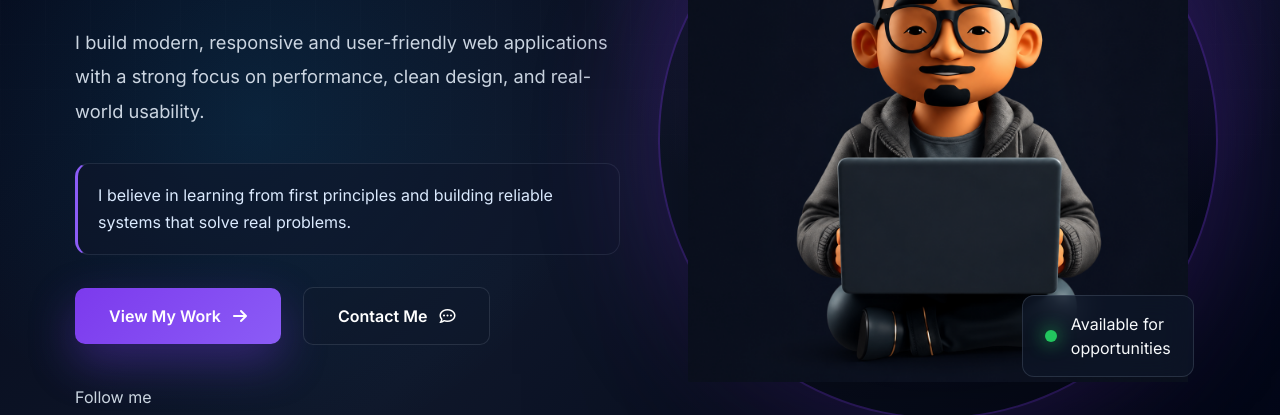
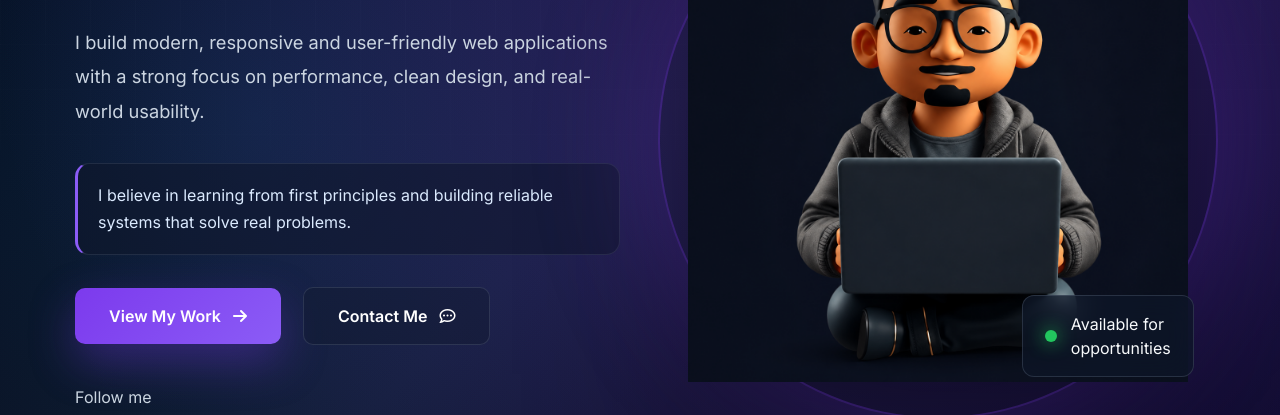
Before and after one commit to APsaini08/portfolio, a plain HTML site: page index.html in a window 1280 px wide. Shown: the part 361-776 px from the top of the page. Drawn offline with Linux system fonts and the light colour scheme.

Commit message:
Update style.css

```diff
--- a/style.css
+++ b/style.css
@@ -20,8 +20,8 @@ body::before{
     position:fixed;
     inset:0;
     background:
-    radial-gradient(circle at 75% 35%, rgba(124,58,237,0.35), transparent 35%),
-    radial-gradient(circle at 20% 60%, rgba(14,165,233,0.12), transparent 30%),
+    radial-gradient(circle at 75% 35%, rgba(124,58,237,0.35), transparent 90%),
+    radial-gradient(circle at 20% 60%, rgba(14,165,233,0.12), transparent 45%),
     linear-gradient(135deg, #020617 0%, #0f172a 55%, #020617 100%);
     z-index:-2;
 }
```
